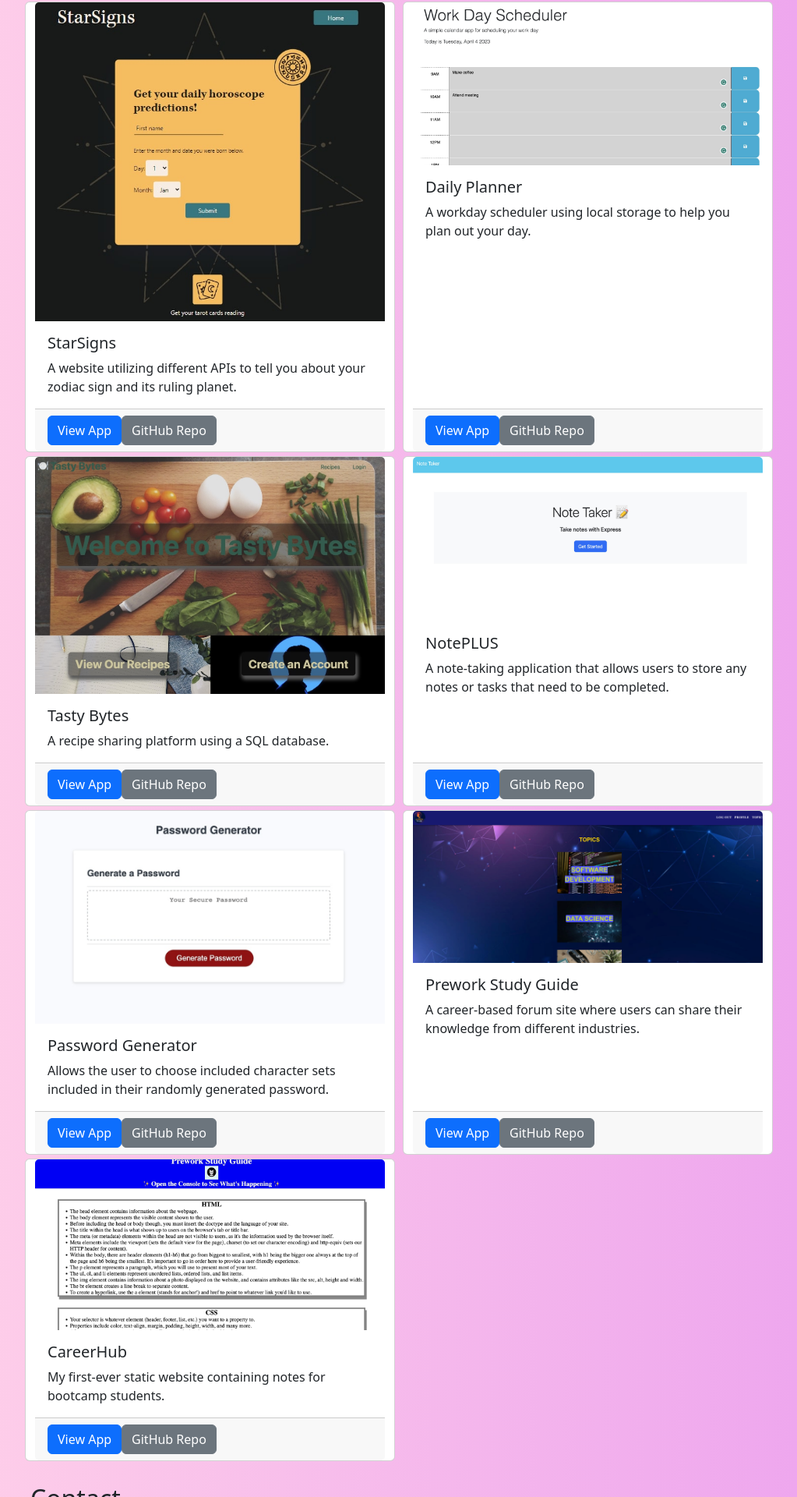
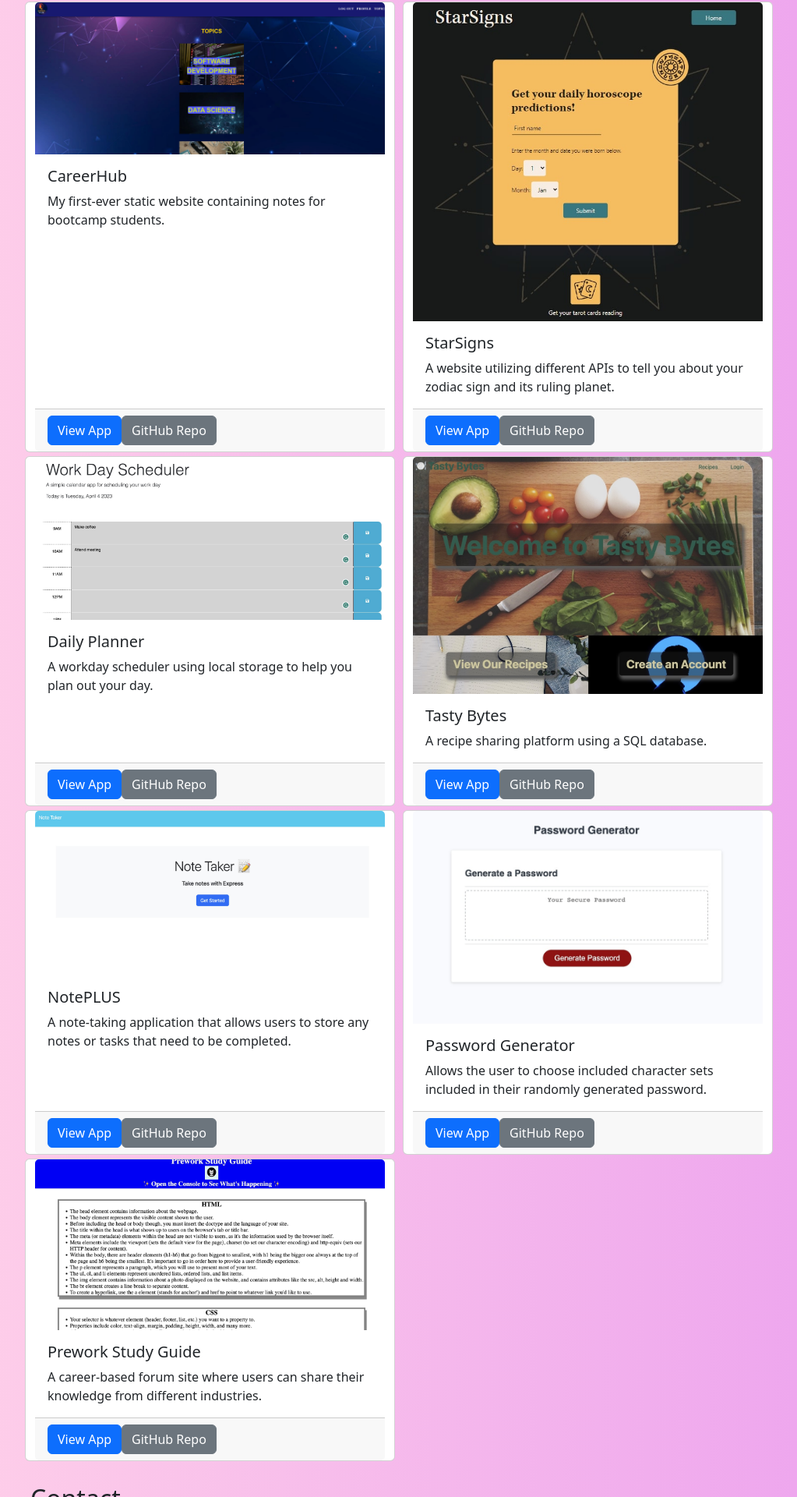
Before and after one commit to julie-mac/ReactPortfolio, a React (Create React App) app: page / in a window 1280 px wide. Shown: the part 1193-3113 px from the top of the page at 78% size, without its empty margins (43-1066 px from the left). Built offline with nearby package versions, Linux system fonts and the light colour scheme.

Commit message:
fixed order of portfolio list

```diff
--- a/src/components/Portfolio.jsx
+++ b/src/components/Portfolio.jsx
@@ -11,6 +11,13 @@ import hubImage from "../assets/careerhub.png";
 const Portfolio = () => {
   //Array of objects containing project data for portfolio
   const projects = [
+    {
+      title: 'CareerHub',
+      image: hubImage,
+      description: 'My first-ever static website containing notes for bootcamp students.',
+      deployedLink: 'https://careerhub-5b5d4464cfbf.herokuapp.com/',
+      githubLink: 'https://github.com/julie-mac/CareerHub',
+    },
     {
       title: 'StarSigns',
       image: starsignsImage,
@@ -48,17 +55,10 @@ const Portfolio = () => {
     },
     {
       title: 'Prework Study Guide',
-      image: hubImage,
+      image: preworkImage,
       description: 'A career-based forum site where users can share their knowledge from different industries.',
       deployedLink: 'https://julie-mac.github.io/prework-study-guide/',
       githubLink: 'https://github.com/julie-mac/prework-study-guide',
-    },
-    {
-      title: 'CareerHub',
-      image: preworkImage,
-      description: 'My first-ever static website containing notes for bootcamp students.',
-      deployedLink: 'https://careerhub-5b5d4464cfbf.herokuapp.com/',
-      githubLink: 'https://github.com/julie-mac/CareerHub',
     },
   ];
 
```
